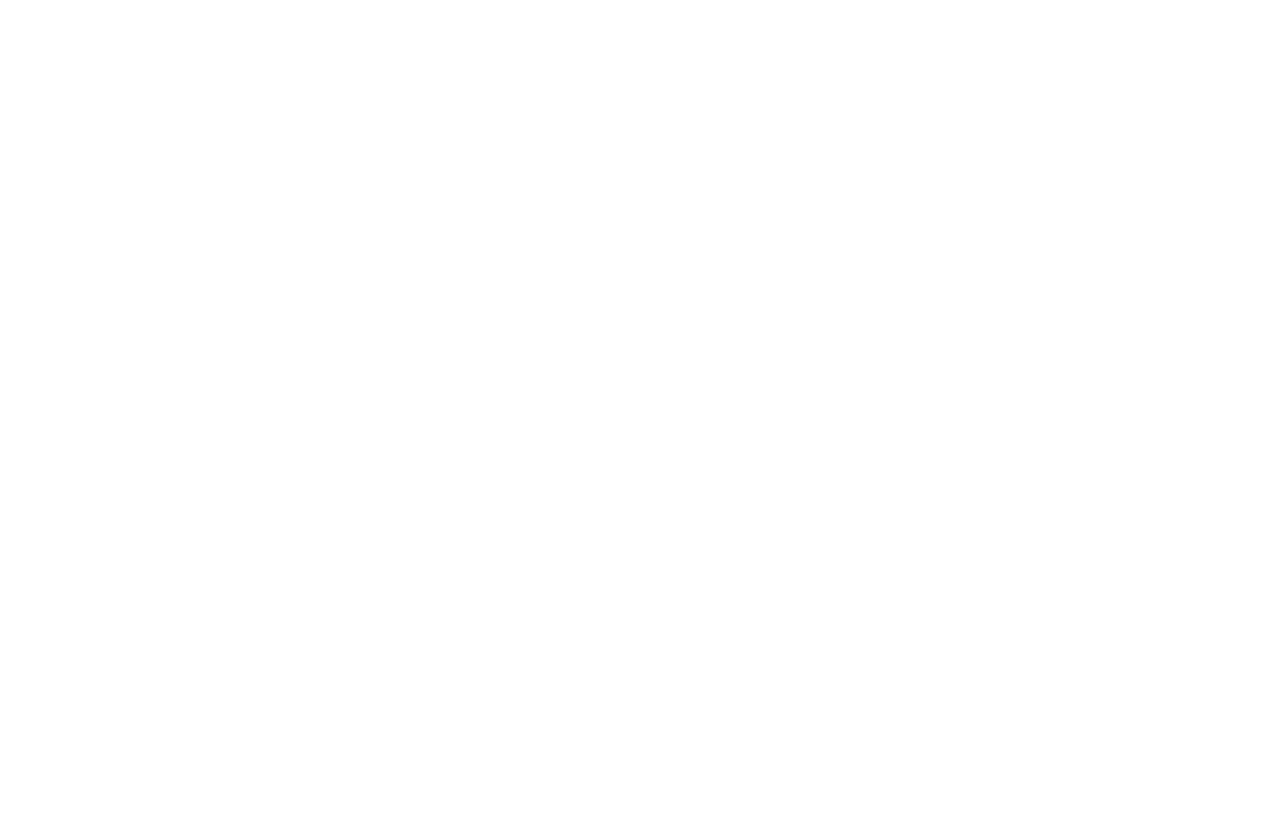
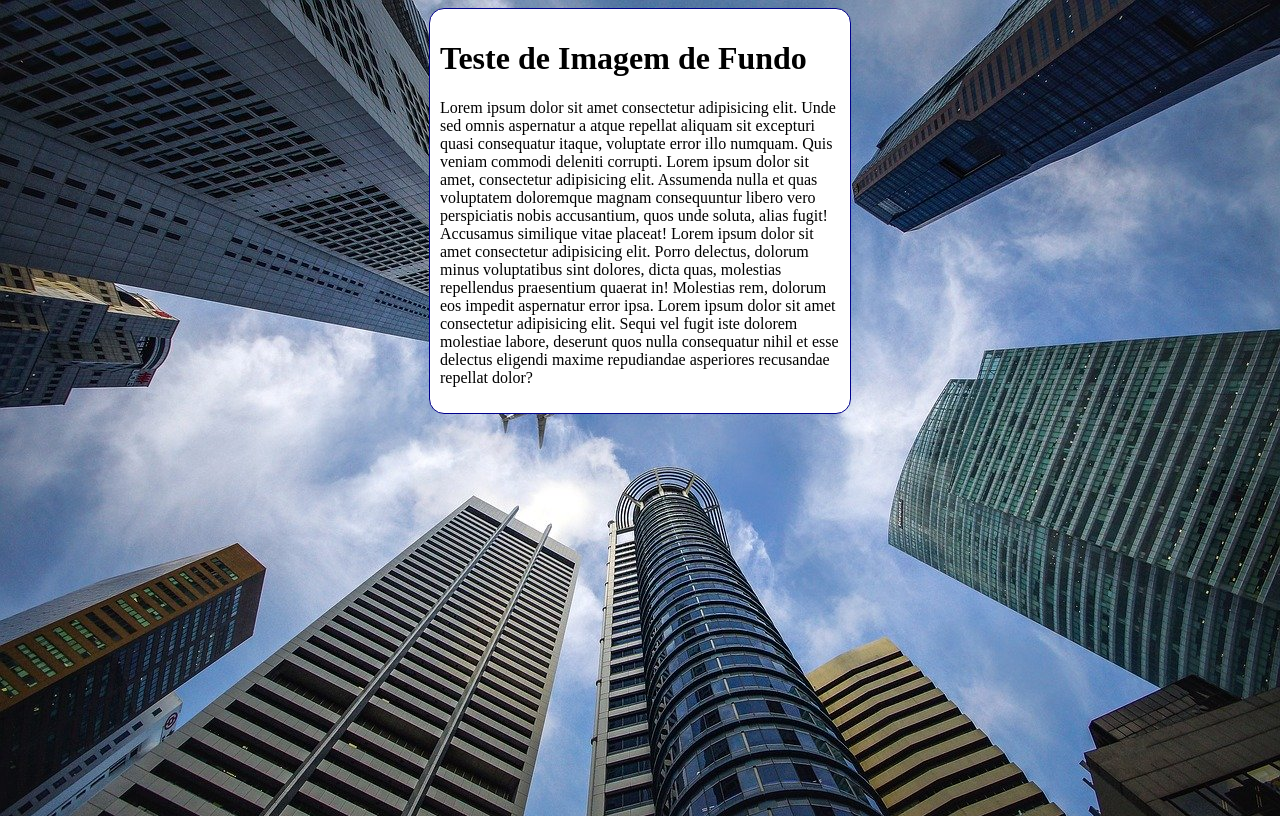
Before and after one commit to Fueather/html-css, a plain HTML site: page ex 022/fundo006.html in a window 1280 px wide. Drawn offline with Linux system fonts and the light colour scheme.

Commit message:
Update fundo006.html
att ex22

```diff
--- a/ex 022/fundo006.html
+++ b/ex 022/fundo006.html
@@ -5,8 +5,30 @@
     <meta http-equiv="X-UA-Compatible" content="IE=edge">
     <meta name="viewport" content="width=device-width, initial-scale=1.0">
     <title>Document</title>
+    <style>
+        body{
+            height: 100vh;
+            background-color: black;
+            background-image: url('Imagens/wallpaper002.jpg');
+            background-position: center top;
+            background-repeat: no-repeat;
+            background-size:  auto;
+        }
+
+        main {
+            background-color: white;
+            width: 400px;
+            padding: 10px;
+            margin: auto;
+            border: 1px solid darkblue;
+            border-radius: 15px;
+        }
+    </style>
 </head>
 <body>
-
+    <main>
+        <h1>Teste de Imagem de Fundo</h1>
+        <p>Lorem ipsum dolor sit amet consectetur adipisicing elit. Unde sed omnis aspernatur a atque repellat aliquam sit excepturi quasi consequatur itaque, voluptate error illo numquam. Quis veniam commodi deleniti corrupti. Lorem ipsum dolor sit amet, consectetur adipisicing elit. Assumenda nulla et quas voluptatem doloremque magnam consequuntur libero vero perspiciatis nobis accusantium, quos unde soluta, alias fugit! Accusamus similique vitae placeat! Lorem ipsum dolor sit amet consectetur adipisicing elit. Porro delectus, dolorum minus voluptatibus sint dolores, dicta quas, molestias repellendus praesentium quaerat in! Molestias rem, dolorum eos impedit aspernatur error ipsa. Lorem ipsum dolor sit amet consectetur adipisicing elit. Sequi vel fugit iste dolorem molestiae labore, deserunt quos nulla consequatur nihil et esse delectus eligendi maxime repudiandae asperiores recusandae repellat dolor?</p>
+    </main>
 </body>
 </html>
```
